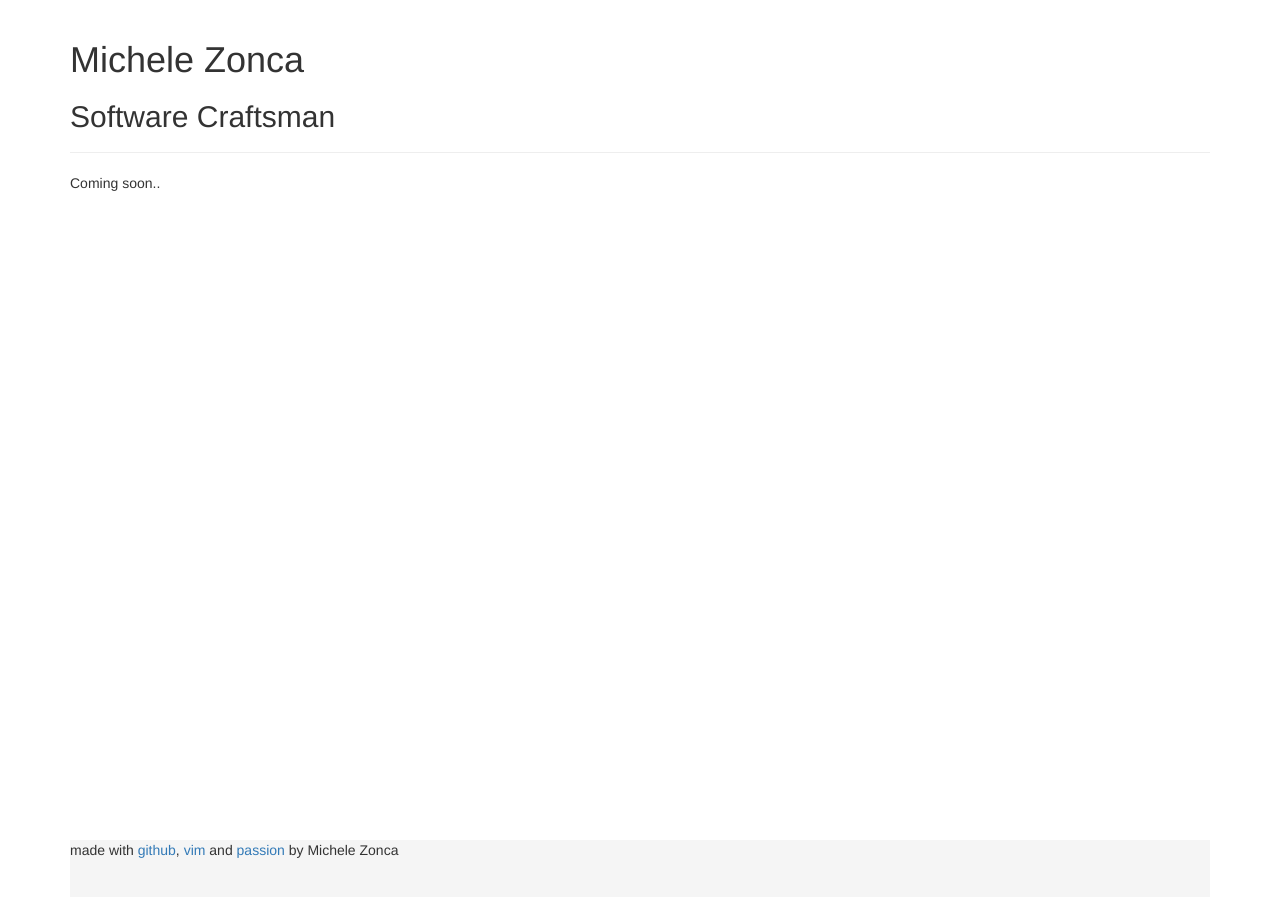
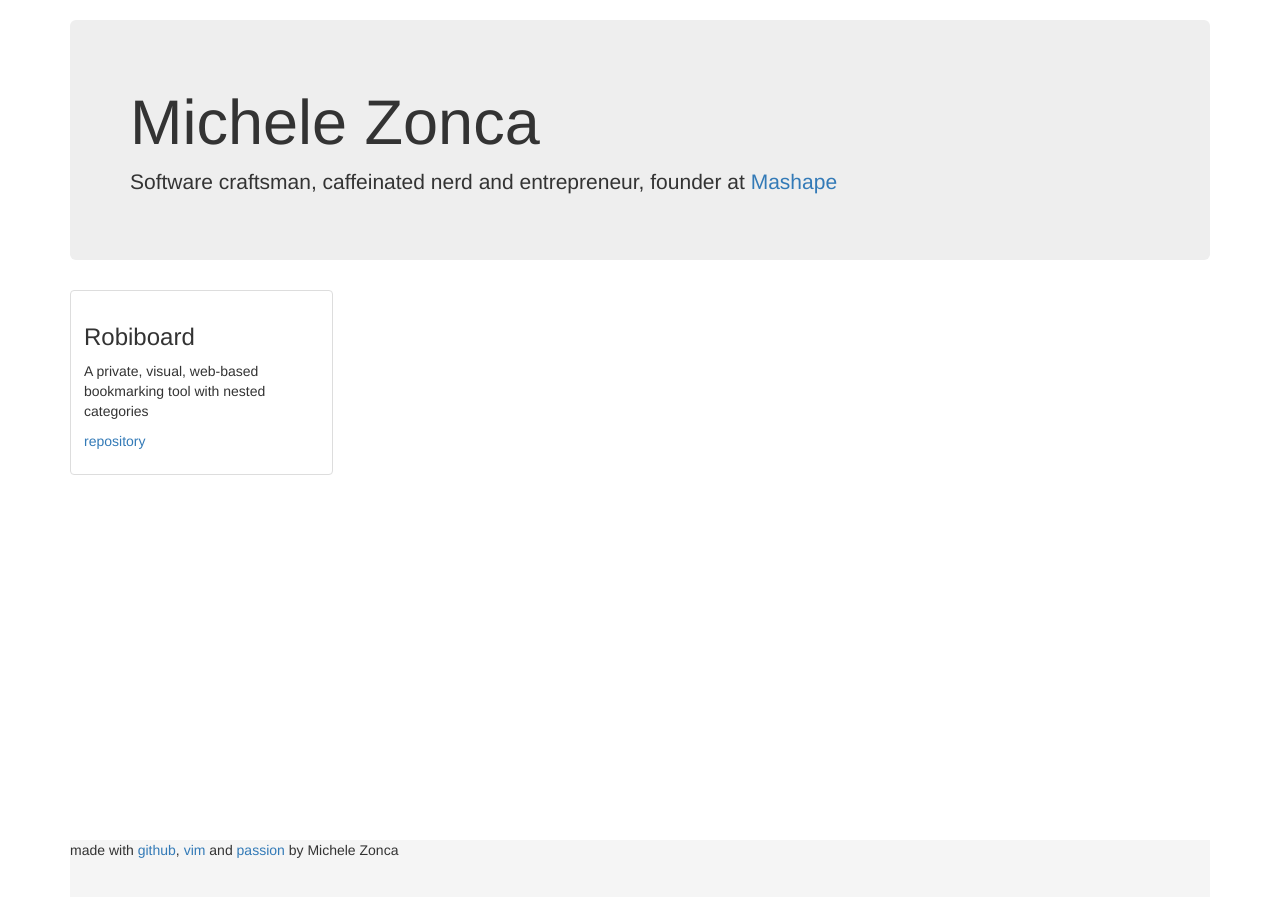
Before and after one commit to shatsar/shatsar.github.io, a Jekyll site: the page built from index.html, in a window 1280 px wide. Shown: the top 897 px of the page. Built offline with Jekyll 4.4.1, drawn with Linux system fonts in a browser that asks for light colours; nearby versions of some CDN libraries; Markdown is read by kramdown in place of the engine named in the settings.

Commit message:
new structure completed

```diff
--- a/_includes/footer.html
+++ b/_includes/footer.html
@@ -2,4 +2,4 @@
 <footer>made with <a href="http://github.com">github</a>, <a href="http://www.vim.org">vim</a> and <a href="http://en.wikipedia.org/wiki/Passion_fruit">passion</a> by Michele Zonca</footer>
 </div>
 <script src="http://code.jquery.com/jquery.js"></script>
-<script src="//netdna.bootstrapcdn.com/bootstrap/3.0.0-rc1/js/bootstrap.min.js"></script>
+<script src="//netdna.bootstrapcdn.com/bootstrap/3.0.0/js/bootstrap.min.js"></script>
--- a/_includes/head.html
+++ b/_includes/head.html
@@ -1,5 +1,5 @@
 <head>
 	<meta name="viewport" content="width=device-width, initial-scale=1.0">
-	<link rel="stylesheet" href="//netdna.bootstrapcdn.com/bootstrap/3.0.0-rc1/css/bootstrap.min.css">
+	<link rel="stylesheet" href="//netdna.bootstrapcdn.com/bootstrap/3.0.0/css/bootstrap.min.css">
 	<link rel="stylesheet" href="css/main.css">
 </head>
--- a/css/main.css
+++ b/css/main.css
@@ -33,3 +33,7 @@ footer {
     padding-right: 20px;
   }
 }
+
+.jumbotron {
+	margin-top: 20px;
+}
--- a/index.html
+++ b/index.html
@@ -4,11 +4,26 @@ title: Michele Zonca
 ---
 
 <div class="container">
-<div class="page-header">
+<div class="jumbotron">
 <h1>Michele Zonca</h1>
-<h2>Software Craftsman</h2>
-</div>
-<p> Coming soon..</p>
-
+<p>
+Software craftsman, caffeinated nerd and entrepreneur, founder at <a href="http://www.mashape.com" target="_BLANK">Mashape</a>
+</p>
 
 </div>
+
+<div class="row">
+	{% for post in site.posts %}
+  	<div class="col-sm-6 col-md-3">
+    	<div class="thumbnail">
+			<div class="caption">
+			<h3>{{ post.title }}</h3>
+			<p> {{ post.excerpt }} </p>
+			<p><a href="{{ post.link }}">repository</a>
+			</div>
+		</div>
+	</div>
+	{% endfor %}
+</div>
+
+</div>
```
Also changed, not shown: _posts/2013-08-21-robiboard.md (added, +6 -0 lines). Lines whose indentation alone changed are shown as unchanged.
